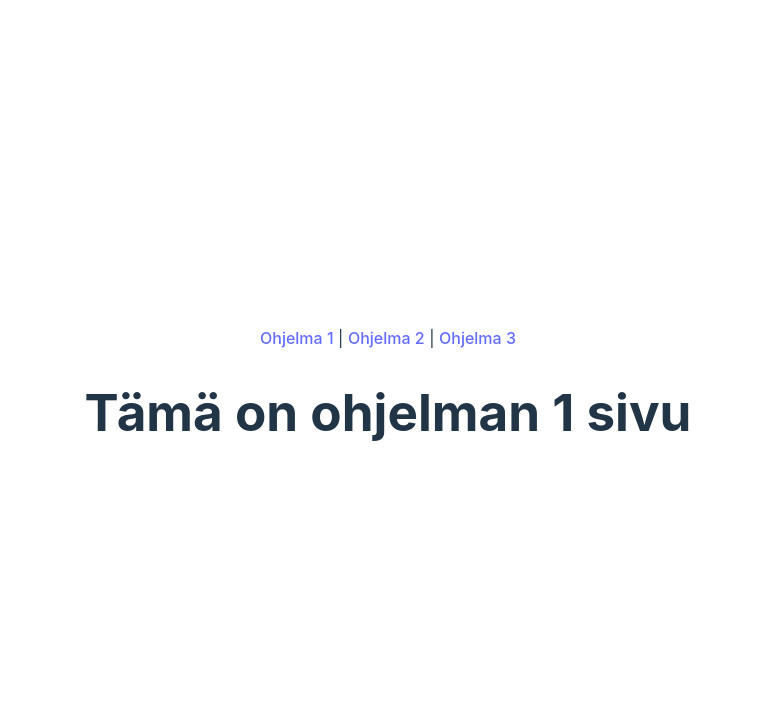
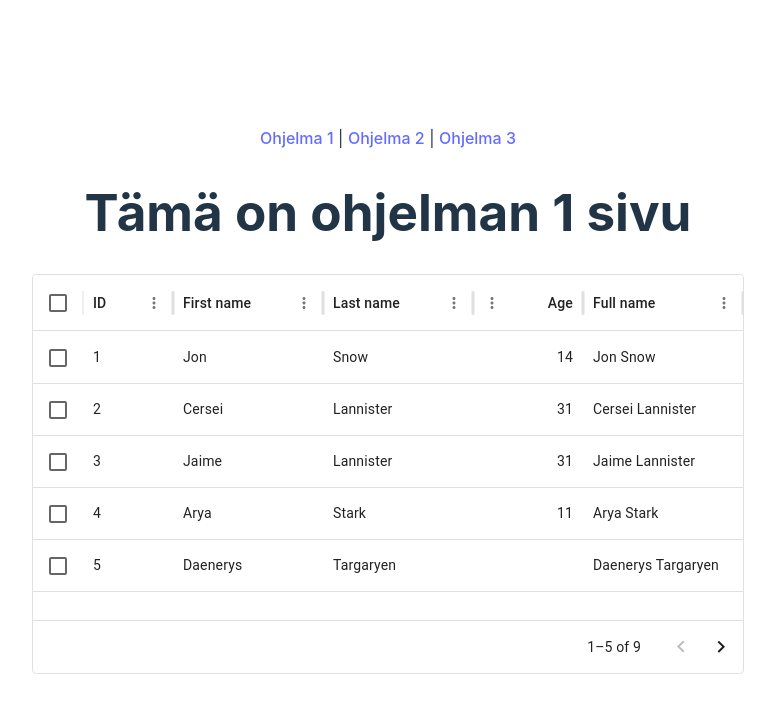
Before and after one commit to aetherian0/Klemmari, a React (Vite) app: page /Ohjelma1 in a window 1280 px wide. Shown: the top 712 px of the page, without its empty margins (252-1027 px from the left). Built offline with nearby package versions, Linux system fonts and the light colour scheme.

Commit message:
Update Ohjelma1.jsx

```diff
--- a/src/Ohjelma1.jsx
+++ b/src/Ohjelma1.jsx
@@ -1,8 +1,76 @@
+import { DataGrid } from "@mui/x-data-grid";
+import Box from "@mui/material/Box";
+
+const columns = [
+    { field: "id", headerName: "ID", width: 90 },
+    {
+        field: "firstName",
+        headerName: "First name",
+        width: 150,
+        editable: true,
+    },
+    {
+        field: "lastName",
+        headerName: "Last name",
+        width: 150,
+        editable: true,
+    },
+    {
+        field: "age",
+        headerName: "Age",
+        type: "number",
+        width: 110,
+        editable: true,
+    },
+    {
+        field: "fullName",
+        headerName: "Full name",
+        description: "This column has a value getter and is not sortable.",
+        sortable: false,
+        width: 160,
+        valueGetter: (value, row) =>
+            `${row.firstName || ""} ${row.lastName || ""}`,
+    },
+];
+
+const rows = [
+    { id: 1, lastName: "Snow", firstName: "Jon", age: 14 },
+    { id: 2, lastName: "Lannister", firstName: "Cersei", age: 31 },
+    { id: 3, lastName: "Lannister", firstName: "Jaime", age: 31 },
+    { id: 4, lastName: "Stark", firstName: "Arya", age: 11 },
+    { id: 5, lastName: "Targaryen", firstName: "Daenerys", age: null },
+    { id: 6, lastName: "Melisandre", firstName: null, age: 150 },
+    { id: 7, lastName: "Clifford", firstName: "Ferrara", age: 44 },
+    { id: 8, lastName: "Frances", firstName: "Rossini", age: 36 },
+    { id: 9, lastName: "Roxie", firstName: "Harvey", age: 65 },
+];
+
 function Ohjelma1() {
     return (
-        <div>
-            <h1>Tämä on ohjelman 1 sivu</h1>
-        </div>
+        <>
+            <div>
+                <h1>Tämä on ohjelman 1 sivu</h1>
+            </div>
+
+            <div>
+                <Box sx={{ height: 400, width: "100%" }}>
+                    <DataGrid
+                        rows={rows}
+                        columns={columns}
+                        initialState={{
+                            pagination: {
+                                paginationModel: {
+                                    pageSize: 5,
+                                },
+                            },
+                        }}
+                        pageSizeOptions={[5]}
+                        checkboxSelection
+                        disableRowSelectionOnClick
+                    />
+                </Box>
+            </div>
+        </>
     );
 }
 
```
